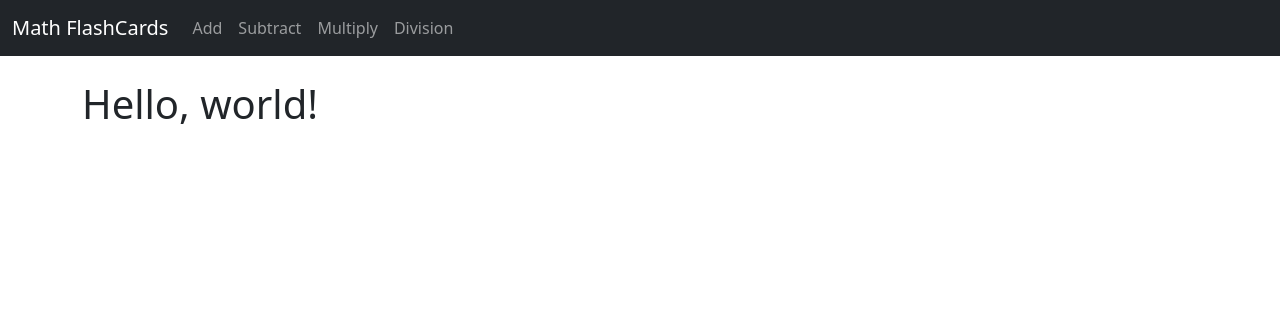
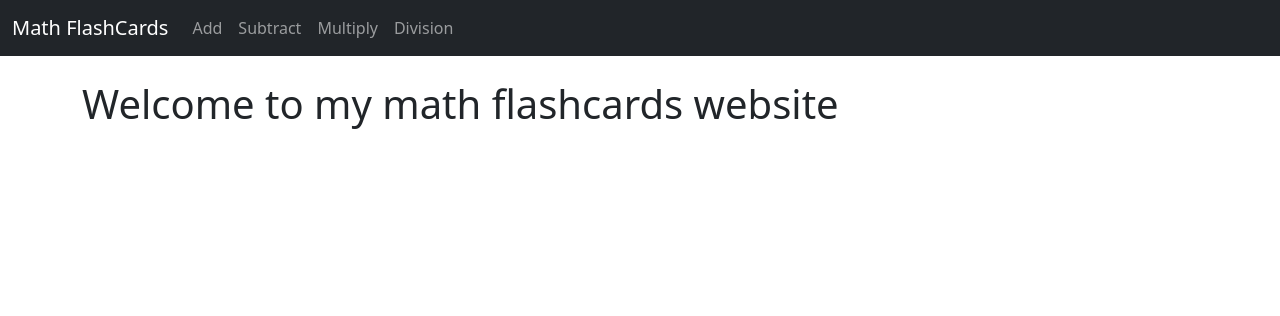
Before and after one commit to MirDilawar/django-flashcards, a Django app: page / in a window 1280 px wide. Shown: the top 316 px of the page. Run offline with Django 3.2, Linux system fonts and the light colour scheme.

Commit message:
home page

```diff
--- a/templates/home.html
+++ b/templates/home.html
@@ -1,5 +1,5 @@
 {% extends 'base.html' %}
 
 {% block content %}
-<h1>Hello, world!</h1>
+<h1>Welcome to my math flashcards website</h1>
 {% endblock %}
```
